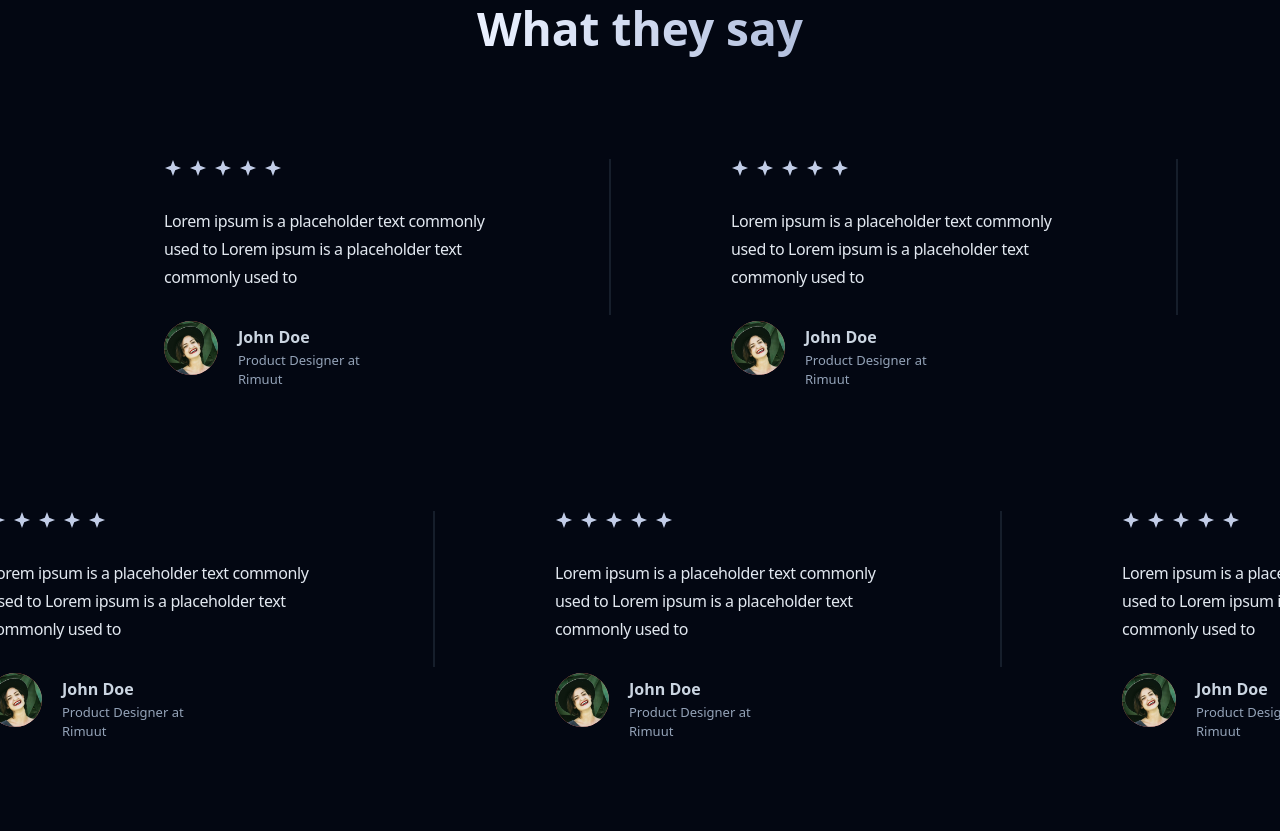
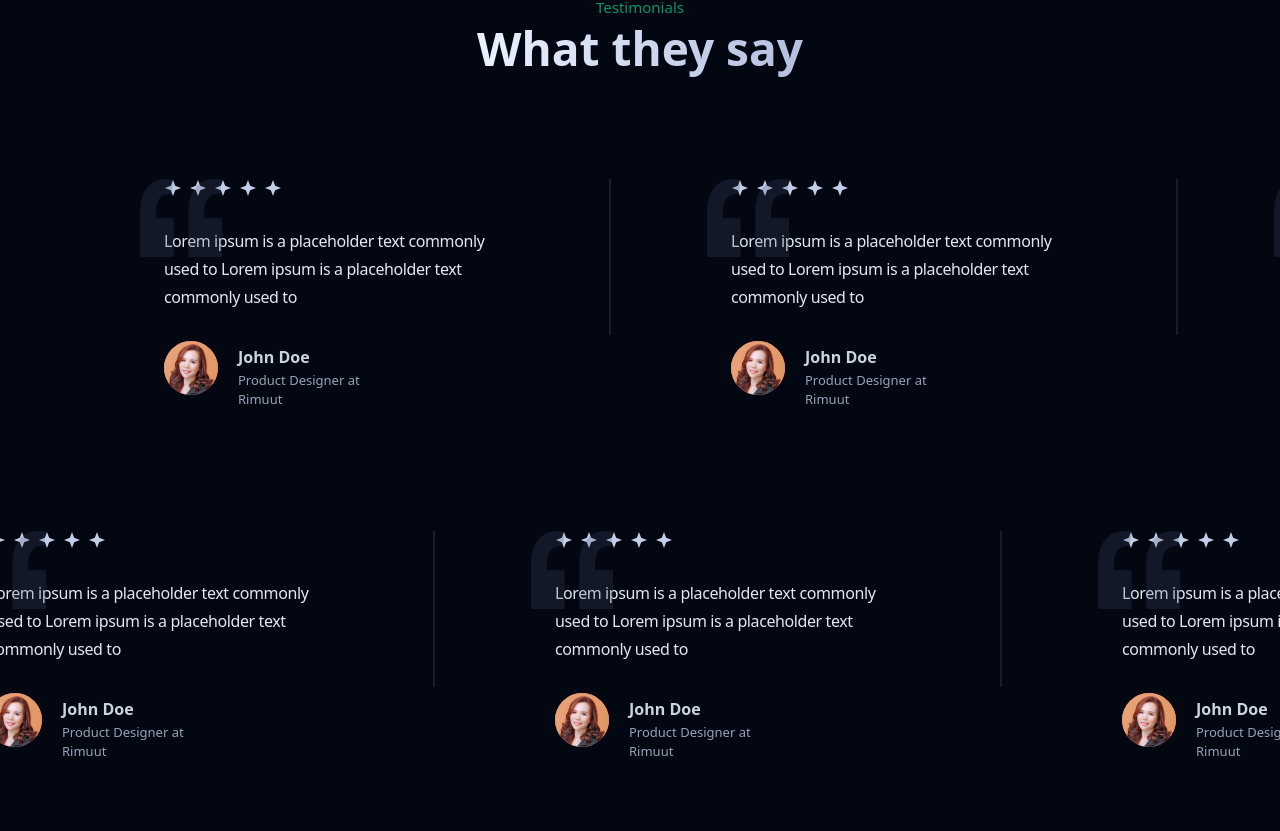
Before and after one commit to IOTdatabox/dashboard-analysis-with-chatgpt-vision, a Next.js app: page / in a window 1280 px wide. Shown: the part 1109-1940 px from the top of the page. Built offline with nearby package versions, Linux system fonts and the light colour scheme; no server answers.

Commit message:
dashboard image issue fixed

```diff
--- a/src/components/Card2.tsx
+++ b/src/components/Card2.tsx
@@ -3,9 +3,25 @@ import React from 'react';
 
 const Card2 = ({ name, detail, occupation }: any) => {
   return (
-    <div className='flex flex-col lg:flex-row'>
+    <div className="flex flex-col lg:flex-row">
       <div className="w-[423px] h-[230px] ml-[100px] mr-[22px]">
-        <div className="w-[392px] h-48 flex-col justify-center items-center lg:justify-start lg:items-start gap-[30px] inline-flex">
+        <div className="w-[392px] h-48 flex-col justify-center items-center lg:justify-start lg:items-start gap-[30px] inline-flex relative">
+          <div className="absolute left-[-24px]">
+            <svg
+              width="82"
+              height="78"
+              viewBox="0 0 82 78"
+              fill="none"
+              xmlns="http://www.w3.org/2000/svg"
+            >
+              <path
+                id="&#226;&#128;&#156;"
+                opacity="0.24"
+                d="M82 0.772277L80.109 15.0165C75.4102 14.6733 71.8574 15.5886 69.4507 17.7624C67.044 19.9362 65.4969 22.9109 64.8092 26.6865C64.1216 30.462 63.9497 34.6381 64.2935 39.2145H82V78H48.3061V34.066C48.3061 22.0528 51.2285 13.0143 57.0734 6.9505C63.0328 0.772278 71.3417 -1.28713 82 0.772277ZM33.6939 0.772277L31.8029 15.0165C27.1041 14.6733 23.5514 15.5886 21.1447 17.7624C18.7379 19.9362 17.1908 22.9109 16.5031 26.6865C15.8155 30.462 15.6436 34.6381 15.9874 39.2145H33.6939V78H0V34.066C0 22.0528 2.92243 13.0143 8.76729 6.9505C14.7268 0.772278 23.0356 -1.28713 33.6939 0.772277Z"
+                fill="#45516C"
+              />
+            </svg>
+          </div>
           <div className="flex">
             <svg
               width="18"
@@ -104,7 +120,7 @@ const Card2 = ({ name, detail, occupation }: any) => {
             <div className="w-[54px] h-[54px] bg-red-400 rounded-[300px] flex-col justify-start items-start inline-flex">
               <img
                 className="w-full h-full rounded-[300px] object-cover"
-                src="/img/cardImg1.png"
+                src="/img/cardImg2.png"
               />
             </div>
             <div className="w-[165px] h-[50px] ml-5">
--- a/src/components/Hero2.tsx
+++ b/src/components/Hero2.tsx
@@ -311,7 +311,7 @@ const Hero2 = () => {
         {isLoading && <Spinner />}
         <div className="py-4 md:mb-20 items-center justify-center flex-col xl:flex-row flex xl:items-start xl:justify-between">
           <div className="rounded-lg overflow-hidden mb-10 lg:mb-0 lg:p-10">
-            <div className="text-emerald-600 text-center xl:text-left text-lg font-normal leading-loose mb-[24px]">
+            <div className="text-emerald-600 text-center xl:text-left text-[28px] font-normal leading-loose mb-[24px]">
               Empowering Your Business
             </div>
             <div className="w-[100%]">
@@ -497,8 +497,7 @@ const Hero2 = () => {
                   className="w-[445px] h-[188px] bg-neutral-900 rounded-xl border border-dashed border-gray-600 flex-col justify-center items-center gap-5 inline-flex"
                 >
                   <input {...getInputProps()} />
-                  {imageSrc && <img src={imageSrc} alt="Uploaded" />}
-
+                  {imageSrc && <img src={imageSrc} alt="Uploaded" className='h-full w-full object-cover rounded-xl' />}
                   {!imageSrc &&
                     (isDragActive ? (
                       <p>Drop the files here ...</p>
```
Also changed, not shown: public/img/cardImg2.png (added), public/img/quotes.svg (added).
